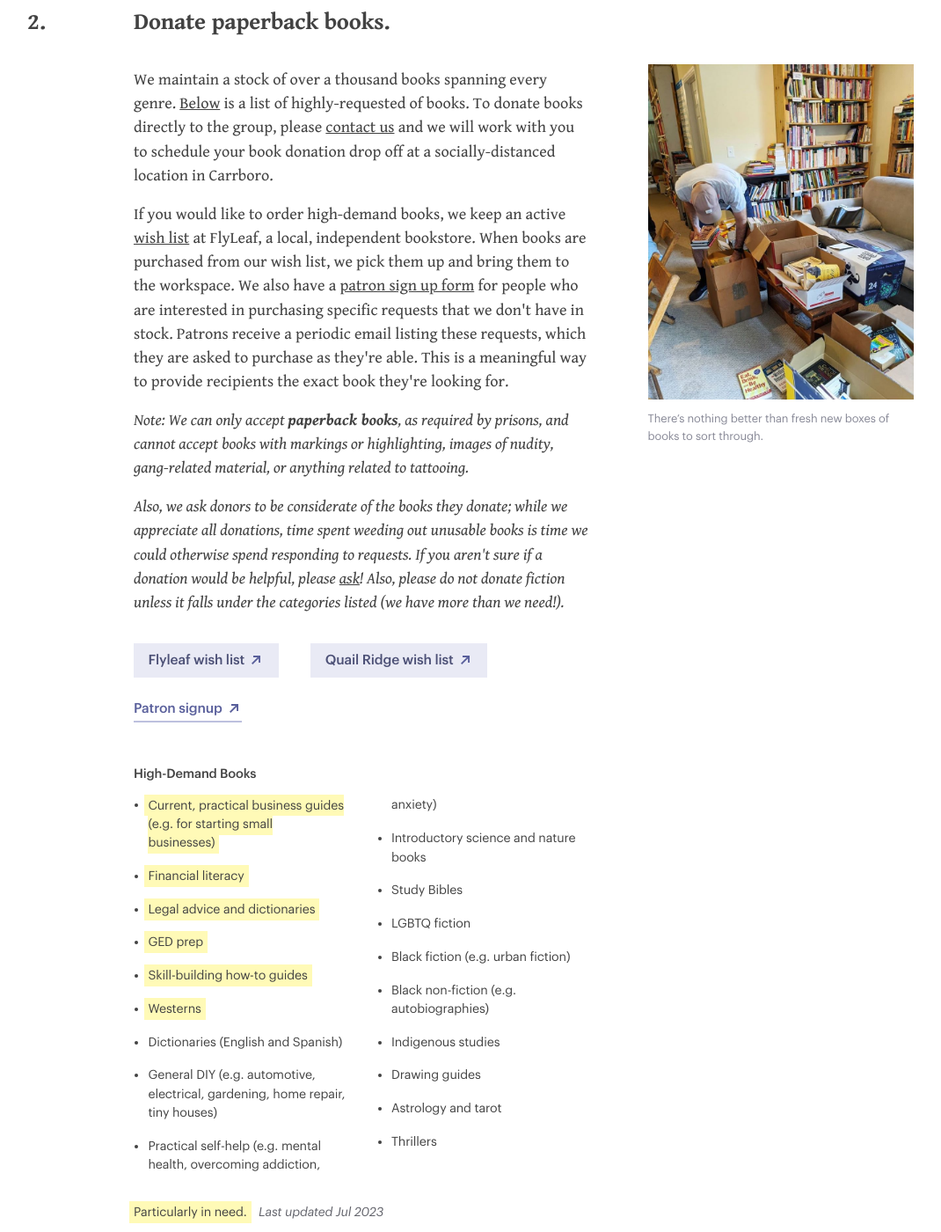
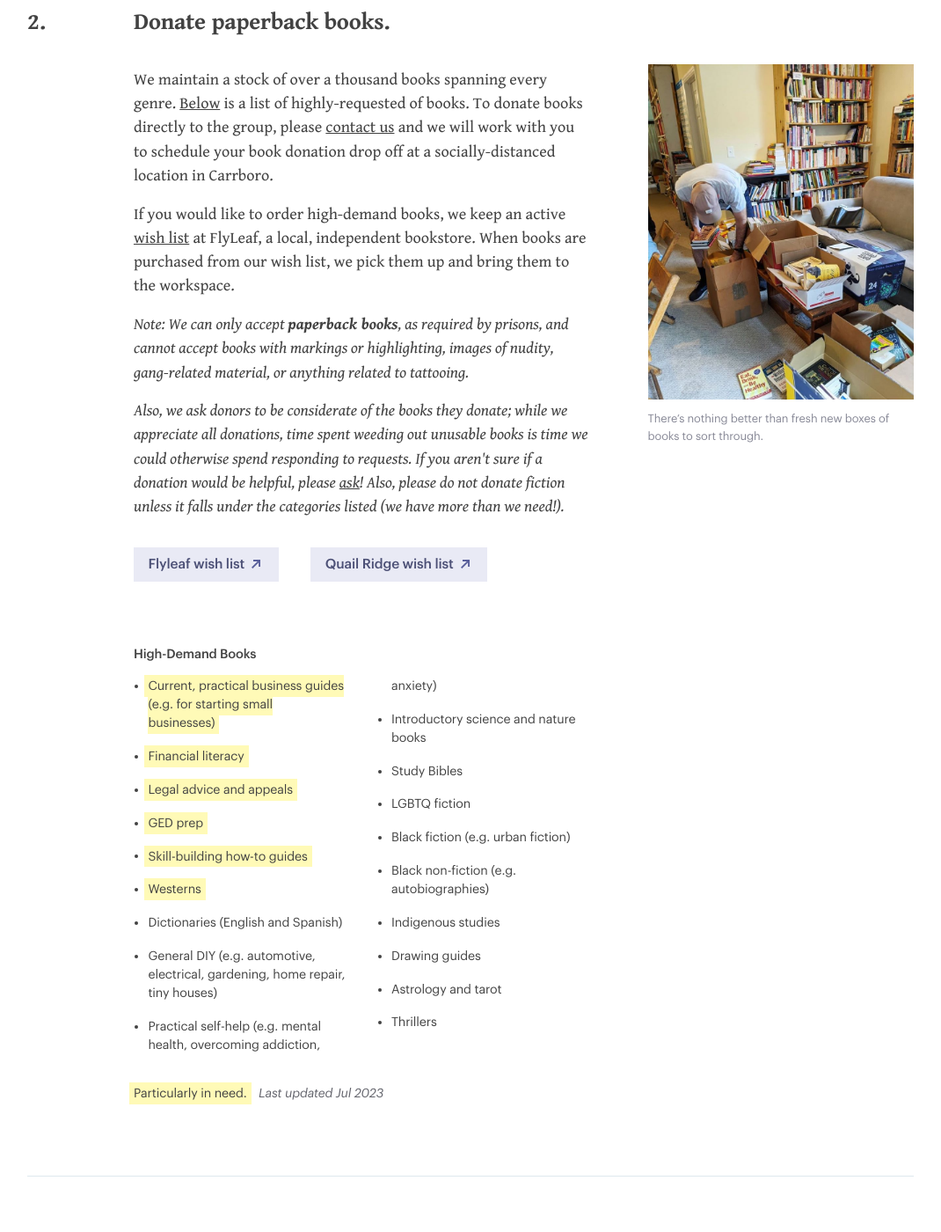
Before and after one commit to prisonbookscollective/prisonbookscollective.github.io, a Jekyll site: the page built from support-us.md, in a window 1280 px wide and 1400 px high, scrolled down 958 px. Shown: the whole window at 88% size, without its empty margins (105-1175 px from the left). Built offline with Jekyll 4.4.1, drawn with Linux system fonts in a browser that asks for light colours.

Commit message:
Misc updates

```diff
--- a/_includes/footer.html
+++ b/_includes/footer.html
@@ -14,7 +14,7 @@
 				</div>
 
 				<ul>
-					<li class="email"><a href="mailto:{{ site.contact_email }}">prisonbooks@gmail.com</a></li>
+					<li class="email"><a href="mailto:{{ site.general_email }}">prisonbooks@gmail.com</a></li>
 					<li class="phone"><a href="tel:919-443-9238">(919) 443-9238</a></li>
 				</ul>
 				<ul class="social-links">
--- a/index.html
+++ b/index.html
@@ -4,7 +4,7 @@
 ---
 
 <div class="annual-total">
-  <p>We sent over 1,800 packages to imprisoned people in 2022, thanks to help from many new volunteers! 📦 🕊 </p>
+  <p>In 2023 were able to send over 2,000 packages to more than 1,300 people in prison, our most yet. Thanks to all who have supported us over the years! 📦 🕊 </p>
 </div>
 
 <div class="copy-right">
--- a/support-us.md
+++ b/support-us.md
@@ -26,19 +26,19 @@
 	</div>
 	<div class="content">
 		<h2 id="donate-books">Donate paperback books.</h2>
-		<p>We maintain a stock of over a thousand books spanning every genre. <a href="#high-demand-books">Below</a> is a list of highly-requested of books. To donate books directly to the group, please <a href="mailto:{{ site.contact_email }}?subject=Book%20Donation">contact us</a> and we will work with you to schedule your book donation drop off at a socially-distanced location in Carrboro.</p>
+		<p>We maintain a stock of over a thousand books spanning every genre. <a href="#high-demand-books">Below</a> is a list of highly-requested of books. To donate books directly to the group, please <a href="mailto:{{ site.general_email }}?subject=Book%20Donation">contact us</a> and we will work with you to schedule your book donation drop off at a socially-distanced location in Carrboro.</p>
 		<p></p>
-		<p>If you would like to order high-demand books, we keep an active <a href="{{ site.flyleaf_wishlist }}">wish list</a> at FlyLeaf, a local, independent bookstore. When books are purchased from our wish list, we pick them up and bring them to the workspace. We also have a <a href="{{ site.patron_signup }}">patron sign up form</a> for people who are interested in purchasing specific requests that we don't have in stock. Patrons receive a periodic email listing these requests, which they are asked to purchase as they're able. This is a meaningful way to provide recipients the exact book they're looking for.</p>
-		<p><i>Note: We can only accept <strong>paperback books</strong>, as required by prisons, and cannot accept books with markings or highlighting, images of nudity, gang-related material, or anything related to tattooing. </i></p> <p><i>Also, we ask donors to be considerate of the books they donate; while we appreciate all donations, time spent weeding out unusable books is time we could otherwise spend responding to requests. If you aren't sure if a donation would be helpful, please <a href="mailto:{{ site.contact_email }}?subject=Book%20Donation">ask</a>! Also, please do not donate fiction unless it falls under the categories listed (we have more than we need!). </i></p>
+		<p>If you would like to order high-demand books, we keep an active <a href="{{ site.flyleaf_wishlist }}">wish list</a> at FlyLeaf, a local, independent bookstore. When books are purchased from our wish list, we pick them up and bring them to the workspace.</p>
+		<p><i>Note: We can only accept <strong>paperback books</strong>, as required by prisons, and cannot accept books with markings or highlighting, images of nudity, gang-related material, or anything related to tattooing. </i></p> <p><i>Also, we ask donors to be considerate of the books they donate; while we appreciate all donations, time spent weeding out unusable books is time we could otherwise spend responding to requests. If you aren't sure if a donation would be helpful, please <a href="mailto:{{ site.general_email }}?subject=Book%20Donation">ask</a>! Also, please do not donate fiction unless it falls under the categories listed (we have more than we need!). </i></p>
 		<a href="{{ site.flyleaf_wishlist }}" class="btn-secondary external-link">Flyleaf wish list</a>
 		<a href="{{ site.quailRidge_wishlist }}" class="btn-secondary external-link link-set">Quail Ridge wish list</a>
-		<a href="{{ site.patron_signup }}" class="btn-tertiary external-link link-set last">Patron signup</a>
+
 		<div class="genre-links">
 			<p class="label" id="high-demand-books">High-Demand Books</p>
 			<ul>
 				<li><mark>Current, practical business guides (e.g. for starting small businesses)</mark></li>
 				<li><mark>Financial literacy</mark></li>
-				<li><mark>Legal advice and dictionaries</mark></li>
+				<li><mark>Legal advice and appeals</mark></li>
 				<li><mark>GED prep</mark></li>
 				<li><mark>Skill-building how-to guides</mark></li>
 				<li><mark>Westerns</mark></li>
@@ -71,7 +71,7 @@
 	<div class="content">
 		<h2>Purchase office supplies.</h2>
 		<p>We always need more printer cartridges! Please consider donating office supplies listed on our <a href="{{ site.amazon_wishlist }}">Amazon wish list</a> (you are welcome to donate any unused items of your own, too).</p>
-		<p>When you purchase items from our wish list, they are mailed to a volunteer’s address and brough to the work site. If you would like to donate items directly, please <a href="mailto:{{ site.contact_email }}?subject=Office%20Supply%20Donation">contact us</a> and we’ll schedule a time to meet. Thanks!</p>
+		<p>When you purchase items from our wish list, they are mailed to a volunteer’s address and brough to the work site. If you would like to donate items directly, please <a href="mailto:{{ site.general_email }}?subject=Office%20Supply%20Donation">contact us</a> and we’ll schedule a time to meet. Thanks!</p>
 		<a href="{{ site.amazon_wishlist }}" class="btn-secondary external-link">View our Amazon wish list</a>
 	</div>
 	<figure class="support-image">
@@ -87,9 +87,9 @@
 	</div>
 	<div class="content">
 		<h2 id="volunteer">Volunteer with the group.</h2>
-		<p>We meet weekly on Sunday afternoons to put together packages for our recipients, sort through and shelve book donations, and listen to 80s rock on our dusty old CD player. You should join us! We can also use help with administrative things like communications, design, sourcing books, and coordinating with NC carceral institutions. If you're interested or have any questions, just <a href="mailto:{{ site.contact_email }}?subject=Volunteering">send us an email</a>.</p>
+		<p>We meet weekly on Sunday afternoons to put together packages for our recipients, sort through and shelve book donations, and listen to 80s rock on our dusty old CD player. You should join us! We can also use help with administrative things like communications, design, sourcing books, and coordinating with NC carceral institutions. If you're interested or have any questions, just <a href="mailto:{{ site.general_email }}?subject=Volunteering">send us an email</a>.</p>
 		<p>Since fall 2021 we have been slowly been bringing in new volunteers. We ask all volunteers to wear masks while in the space, and to provide proof of vaccination on their first visit. To limit the number of people in our smallish space, we run two shifts on Sunday, from 12:00p - 2:30p and from 2:30p - 5:00p.</p>
-		<a href="mailto:{{ site.contact_email }}?subject=Volunteering" class="btn-secondary email">Get In Touch</a>
+		<a href="mailto:{{ site.general_email }}?subject=Volunteering" class="btn-secondary email">Get In Touch</a>
 		<a href="/about#workdays" class="btn-tertiary arrow link-set">Learn about workdays</a>
 	</div>
 	<figure class="support-image">
```
Also changed, not shown: about.md (+4 -4 lines).
